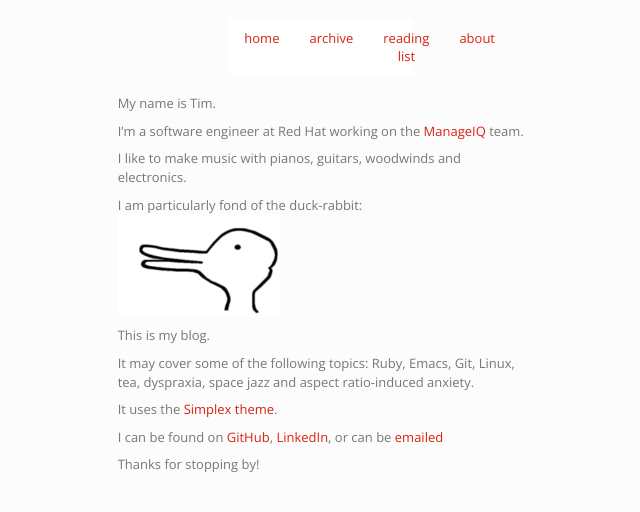
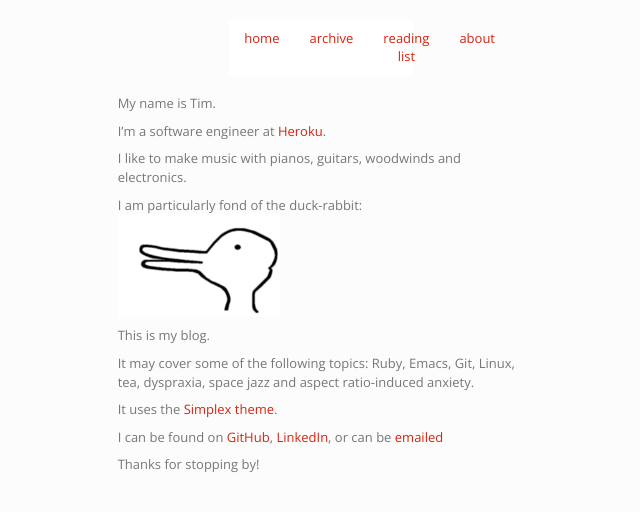
Before and after one commit to imtayadeway/imtayadeway.github.io, a Jekyll site: the page built from about/index.md, in a window 1280 px wide. Shown: the top 512 px of the page, without its empty margins (319-959 px from the left). Built offline with Jekyll 4.4.1, drawn with Linux system fonts in a browser that asks for light colours.

Commit message:
Update place of work

```diff
--- a/about/index.md
+++ b/about/index.md
@@ -5,8 +5,7 @@ title: about me
 
 My name is Tim.
 
-I'm a software engineer at Red Hat working on the
-[ManageIQ](http://manageiq.org) team.
+I'm a software engineer at [Heroku](https://www.heroku.com).
 
 I like to make music with pianos, guitars, woodwinds and electronics.
 
```
